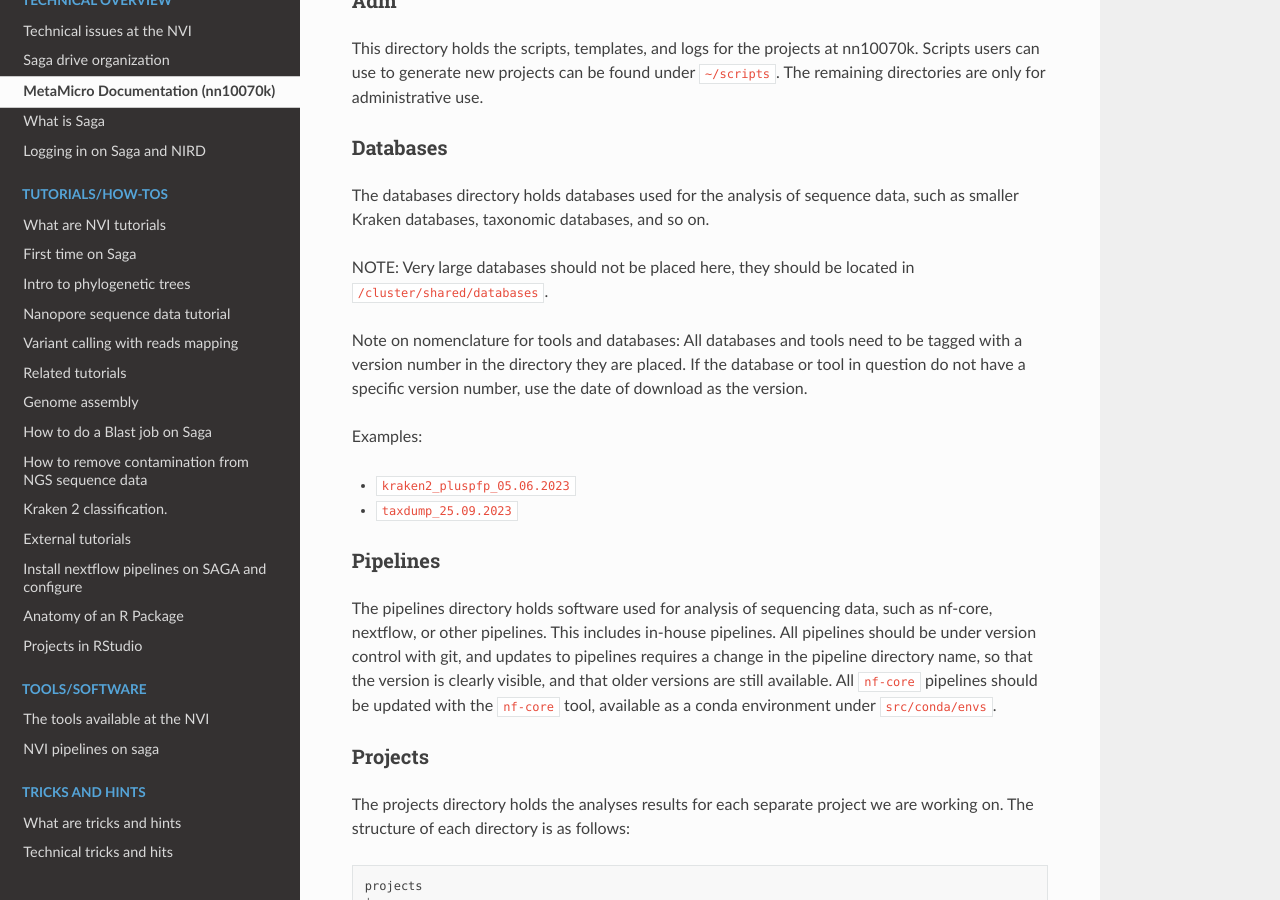
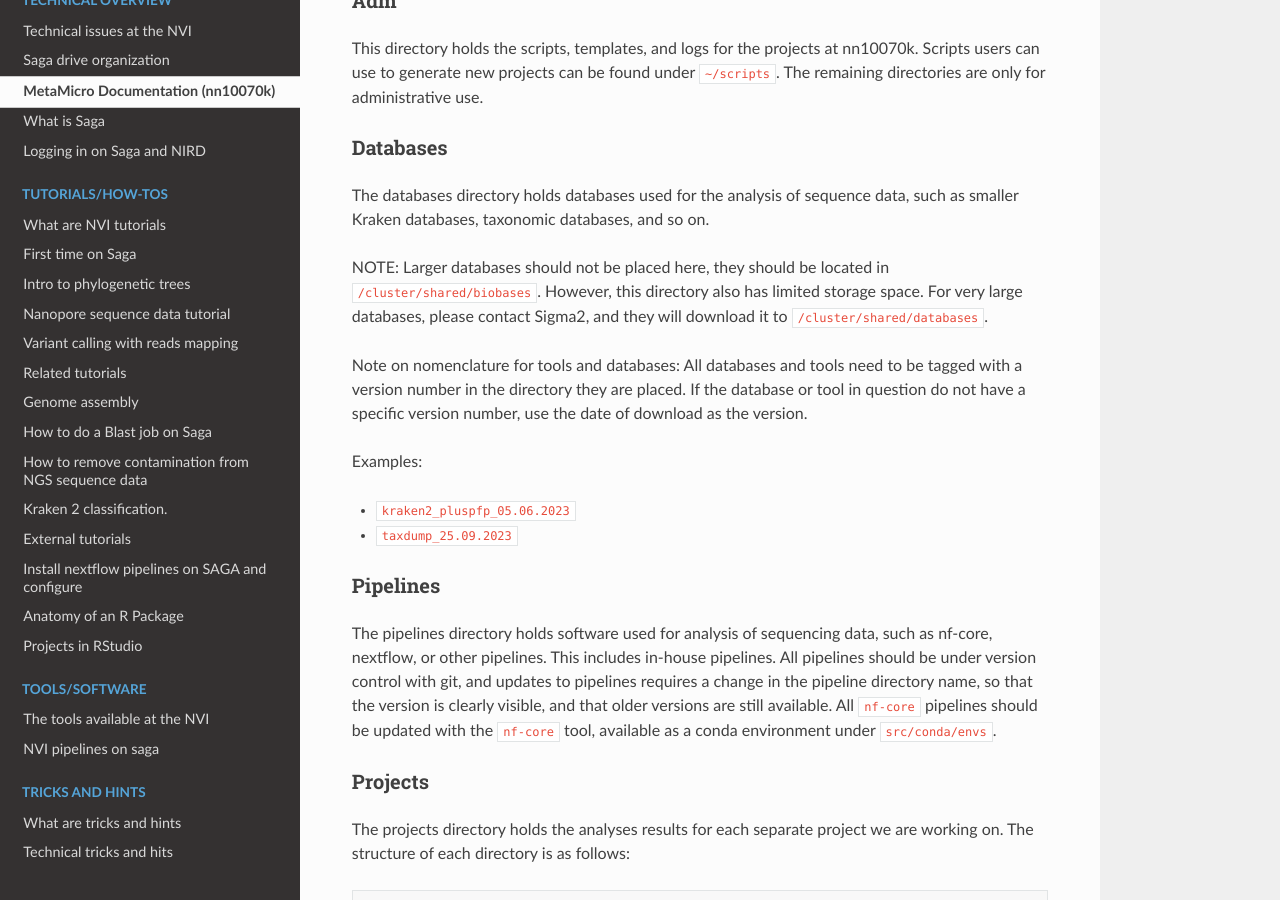
Before and after one commit to NorwegianVeterinaryInstitute/nvi-documentation, a Sphinx documentation site: the page built from docs/source/technical/metamicro_documentation.md, in a window 1280 px wide and 900 px high, scrolled down 765 px. Built offline with Sphinx 7.4.7 and the Read the Docs theme 2.0.0, drawn with Linux system fonts in a browser that asks for light colours; pages that are not in the unit, such as notebooks, are missing from menus.

Commit message:
updated database text

```diff
--- a/docs/source/technical/metamicro_documentation.md
+++ b/docs/source/technical/metamicro_documentation.md
@@ -22,7 +22,7 @@ The remaining directories are only for administrative use.
 #### Databases
 The databases directory holds databases used for the analysis of sequence data, such as smaller Kraken databases, taxonomic databases, and so on.
 
-NOTE: Very large databases should not be placed here, they should be located in `/cluster/shared/databases`.
+NOTE: Larger databases should not be placed here, they should be located in `/cluster/shared/biobases`. However, this directory also has limited storage space. For very large databases, please contact Sigma2, and they will download it to `/cluster/shared/databases`.
 
 Note on nomenclature for tools and databases:
 All databases and tools need to be tagged with a version number in the directory they are placed. If the database or tool in question do not have a specific version number, use the date of download as the version.
```
